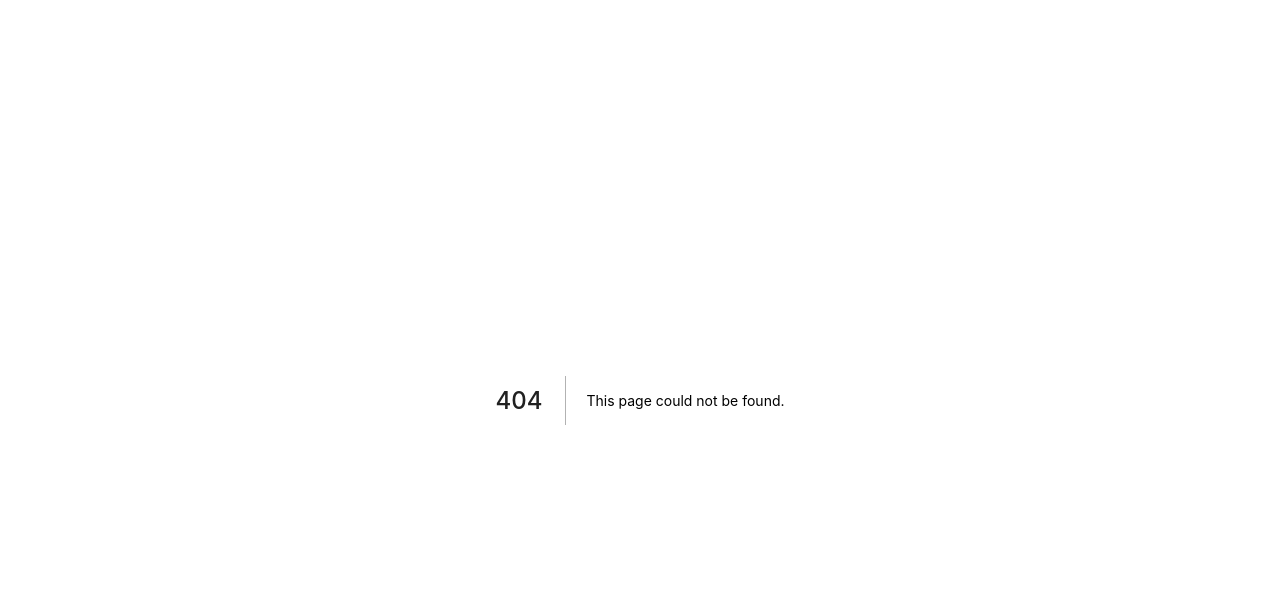
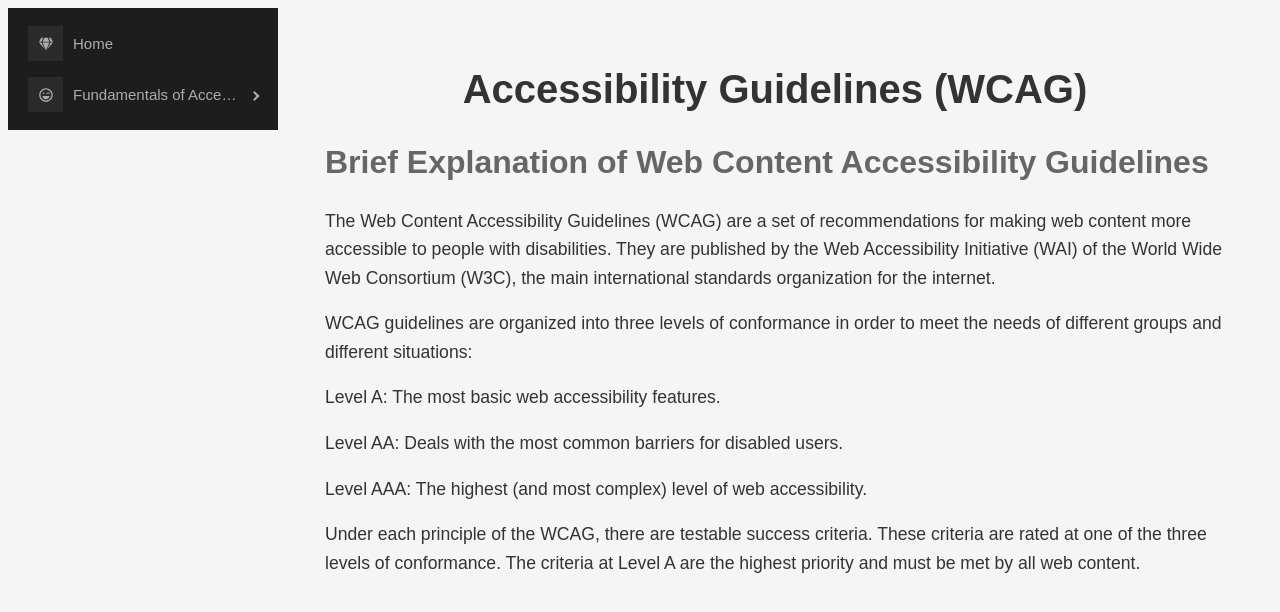
Before and after one commit to skalthoff/accessible-web-design, a Next.js app: page /accessibility-guidelines-wcag in a window 1280 px wide. Before the commit this address had no page. Shown: the top 612 px of the page. Built offline with nearby package versions, Linux system fonts and the light colour scheme.

Commit message:
added wcag

```diff
--- a/components/sidebar.js
+++ b/components/sidebar.js
@@ -24,6 +24,11 @@
               <a>Principles of Accessible Design</a>
             </Link>
           </MenuItem>
+          <MenuItem>
+            <Link href="/accessibility-guidelines-wcag">
+              <a>Accessibility Guidelines (WCAG)</a>
+            </Link>
+          </MenuItem>
         </SubMenu>
       </Menu>
     </ProSidebar>
--- /dev/null
+++ b/pages/accessibility-guidelines-wcag.js
@@ -0,0 +1,23 @@
+// pages/accessibility-guidelines-wcag.js
+
+import Layout from '../components/Layout';
+import { PageContent, Title, Subtitle, Text } from '../components/styledComponents';
+
+function AccessibilityGuidelinesWCAG() {
+  return (
+    <Layout>
+      <PageContent>
+        <Title>Accessibility Guidelines (WCAG)</Title>
+        <Subtitle>Brief Explanation of Web Content Accessibility Guidelines</Subtitle>
+        <Text>The Web Content Accessibility Guidelines (WCAG) are a set of recommendations for making web content more accessible to people with disabilities. They are published by the Web Accessibility Initiative (WAI) of the World Wide Web Consortium (W3C), the main international standards organization for the internet.</Text>
+        <Text>WCAG guidelines are organized into three levels of conformance in order to meet the needs of different groups and different situations: </Text>
+        <Text>Level A: The most basic web accessibility features. </Text>
+        <Text>Level AA: Deals with the most common barriers for disabled users. </Text>
+        <Text>Level AAA: The highest (and most complex) level of web accessibility. </Text>
+        <Text>Under each principle of the WCAG, there are testable success criteria. These criteria are rated at one of the three levels of conformance. The criteria at Level A are the highest priority and must be met by all web content.</Text>
+      </PageContent>
+    </Layout>
+  );
+}
+
+export default AccessibilityGuidelinesWCAG;
```
